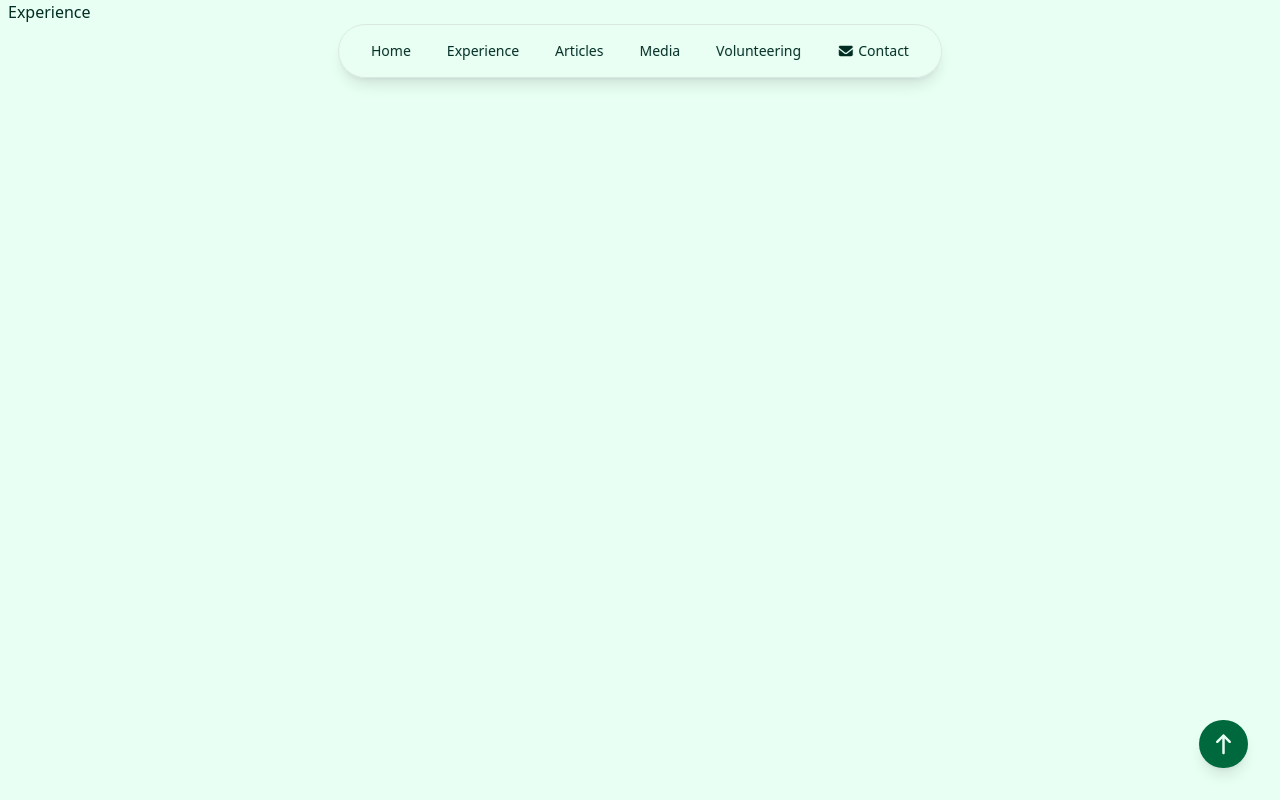
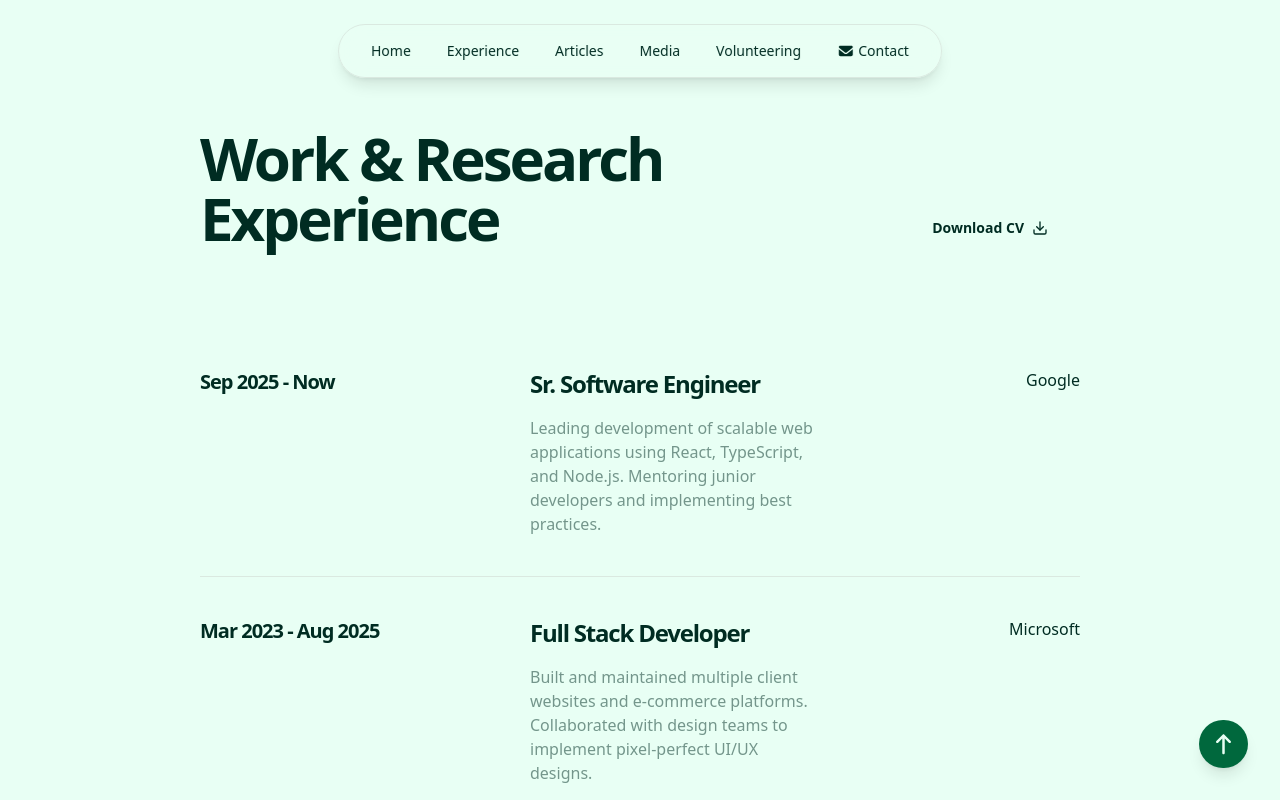
Before and after one commit to VictorPaniello/bpaniello-portfolio, a Next.js app: page /experience in a window 1280 px wide. Shown: the top 800 px of the page. Built offline with nearby package versions, Linux system fonts and the light colour scheme.

Commit message:
Experience Timeline Added

```diff
--- /dev/null
+++ b/components/experience1.tsx
@@ -0,0 +1,108 @@
+import { Download } from "lucide-react";
+import React from "react";
+
+import { cn } from "@/lib/utils";
+
+import { Button } from "@/components/ui/button";
+
+interface Experience1Props {
+	className?: string;
+}
+
+const Experience1 = ({ className }: Experience1Props) => {
+	const experience = [
+		{
+			period: "Sep 2025 - Now",
+			title: "Sr. Software Engineer",
+			description:
+				"Leading development of scalable web applications using React, TypeScript, and Node.js. Mentoring junior developers and implementing best practices.",
+			company: "Google",
+		},
+		{
+			period: "Mar 2023 - Aug 2025",
+			title: "Full Stack Developer",
+			description:
+				"Built and maintained multiple client websites and e-commerce platforms. Collaborated with design teams to implement pixel-perfect UI/UX designs.",
+			company: "Microsoft",
+		},
+		{
+			period: "Jan 2021 - Feb 2023",
+			title: "Frontend Developer",
+			description:
+				"Developed responsive web applications using modern JavaScript frameworks. Optimized performance and accessibility across multiple projects.",
+			company: "Apple",
+		},
+		{
+			period: "Jun 2019 - Dec 2020",
+			title: "Junior Developer",
+			description:
+				"Assisted in building web applications and learning modern development practices. Contributed to team projects and code reviews.",
+			company: "Netflix",
+		},
+		{
+			period: "Jun 2019 - Dec 2020",
+			title: "Junior Developer",
+			description:
+				"Assisted in building web applications and learning modern development practices. Contributed to team projects and code reviews.",
+			company: "Netflix",
+		},
+		{
+			period: "Jun 2019 - Dec 2020",
+			title: "Junior Developer",
+			description:
+				"Assisted in building web applications and learning modern development practices. Contributed to team projects and code reviews.",
+			company: "Netflix",
+		},
+		{
+			period: "Jun 2019 - Dec 2020",
+			title: "Junior Developer",
+			description:
+				"Assisted in building web applications and learning modern development practices. Contributed to team projects and code reviews.",
+			company: "Netflix",
+		},
+		{
+			period: "May 2019 - Nov 2019",
+			title: "Research Assistant",
+			description:
+				"Contributed to the EU Horizon 2020 project TackSHS, investigating the health impacts of second-hand tobacco smoke and e-cigarette emissions. Conducted fieldwork and data collection.",
+			company: "Tobacco Control Unit, Bellvitge Biomedical Research Institute (IDIBELL)",
+		},
+	];
+
+	return (
+		<section className={cn("py-32", className)}>
+			<div className="container space-y-10 lg:space-y-20">
+				<div className="flex w-full items-end justify-between">
+					<h1 className="text-5xl font-semibold tracking-tighter lg:text-6xl">
+						Work & Research Experience
+					</h1>
+					<Button variant="ghost" size="lg" className="font-semibold">
+						Download CV <Download className="size-4" />
+					</Button>
+				</div>
+
+				<ul>
+					{experience.map((exp, index) => (
+						<li
+							key={index}
+							className="flex flex-col justify-between border-b py-10 md:flex-row"
+						>
+							<div className="max-w-lg text-xl font-semibold tracking-tighter lg:w-1/3">
+								{exp.period}
+							</div>
+							<div className="lg:w-1/3">
+								<h2 className="mb-4 text-2xl font-semibold tracking-tighter">
+									{exp.title}
+								</h2>
+								<p className="text-foreground/50">{exp.description}</p>
+							</div>
+							<div className="text-right lg:w-1/4">{exp.company}</div>
+						</li>
+					))}
+				</ul>
+			</div>
+		</section>
+	);
+};
+
+export { Experience1 };
--- a/package.json
+++ b/package.json
@@ -47,7 +47,7 @@
     "next": "^16.1.4",
     "next-themes": "^0.4.6",
     "ogl": "^1.0.11",
-    "react": "^19.2.3",
+    "react": "^19.2.4",
     "react-dom": "^19.2.3",
     "react-hook-form": "^7.71.1",
     "react-icons": "^5.5.0",
--- a/src/app/experience/page.tsx
+++ b/src/app/experience/page.tsx
@@ -1,11 +1,14 @@
+import { Experience1 } from "@/components/experience1";
+
 export default function ExperiencePage() {
     return (
         <div className="relative min-h-screen">
             {/* Main Content */}
-            <main className="max-w-7xl mx-auto px-2">
-                <div>
-                    <h1>Experience</h1>
-                </div>
+            <main id="home" className="max-w-4xl mx-auto px-2">
+                {/* Hero Section */}
+                <section className="flex items-center pb-100">
+                    <Experience1 />
+                </section>
             </main>
         </div>
     );
--- a/src/app/layout.tsx
+++ b/src/app/layout.tsx
@@ -6,6 +6,7 @@ import { FloatingNavbar } from "@/components/ui/floating-navbar";
 import { Contact } from '@/components/ui/contact';
 
 export const metadata: Metadata = {
+    metadataBase: new URL("https://blancapaniello.com"),
     title: "Blanca Paniello Castillo | Climate & Health Researcher",
     description: "Dr. Blanca Paniello Castillo - Climate & Health researcher specializing in climate change, health impacts, gender studies, and socioeconomic research. Explore my work, publications, and contributions.",
     keywords: ["Blanca Paniello", "Blanca Paniello Castillo", "B. Paniello-Castillo", "Paniello-Castillo B.", "biomedical research", "climate change health", "gender health research", "socioeconomic health"],
@@ -44,7 +45,7 @@ export const metadata: Metadata = {
     },
 };
 
-export default function RootLayout({ children }: { children: React.ReactNode; }) {
+export default function RootLayout({ children }: Readonly<{ children: React.ReactNode; }>) {
 
     const jsonLd = {
         "@context": "https://schema.org",
--- a/src/app/publications/page.tsx
+++ b/src/app/publications/page.tsx
@@ -17,7 +17,7 @@ export default function PublicationsPage() {
     const sortedYears = Object.keys(groupedPublications).map(Number).sort((a, b) => b - a);
 
     return (
-        <div className="min-h-screen bg-gradient-to-br from-gray-50 to-gray-100 py-16 px-4">
+        <div className="min-h-screen bg-linear-to-br from-gray-50 to-gray-100 py-16 px-4">
             <div className="max-w-4xl mx-auto">
                 <h1 className="text-4xl md:text-5xl font-bold text-gray-900 mb-4">
                     Publications
```
Also changed, not shown: components.json, 1 other file (tests, documents, lock files or other folders).
